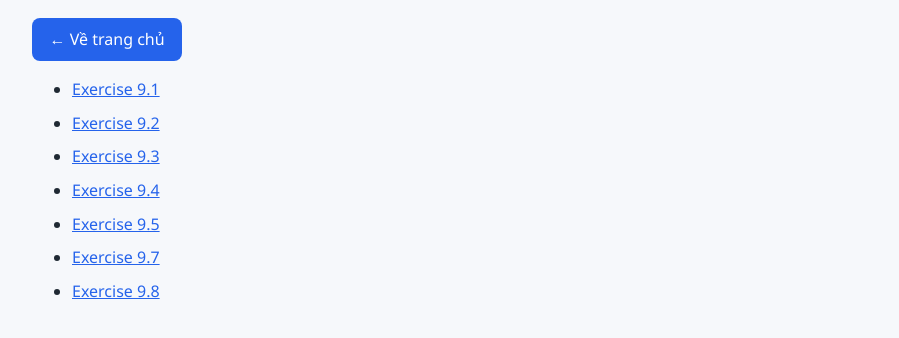
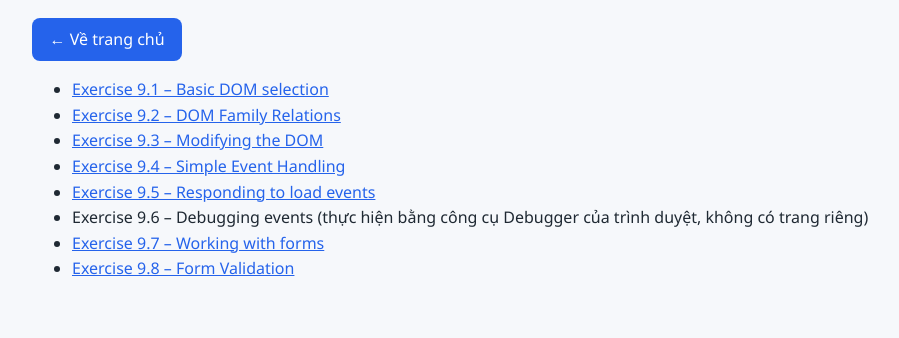
Before and after one commit to duongvu31241024842/BaiTapCaNhan-Tuan3, a plain HTML site: page JavaScript-Labs/Lab09/index.html in a window 1280 px wide. Shown: the part 108-446 px from the top of the page, without its empty margins (152-1051 px from the left). Drawn offline with Linux system fonts and the light colour scheme.

Commit message:
Update exercise list with detailed descriptions

```diff
--- a/JavaScript-Labs/Lab09/index.html
+++ b/JavaScript-Labs/Lab09/index.html
@@ -10,14 +10,15 @@
 <main class="lab-page">
   <h1>Lab 09 – JavaScript 2: DOM and Events</h1>
   <p><a class="btn" href="../index.html">← Về trang chủ</a></p>
-  <ul class="exercise-list">
-    <li><a href="lab09-walkthrough01.html">Exercise 9.1</a></li>
-    <li><a href="lab09-walkthrough02.html">Exercise 9.2</a></li>
-    <li><a href="lab09-walkthrough03.html">Exercise 9.3</a></li>
-    <li><a href="lab09-walkthrough04.html">Exercise 9.4</a></li>
-    <li><a href="lab09-walkthrough05.html">Exercise 9.5</a></li>
-    <li><a href="lab09-walkthrough07.html">Exercise 9.7</a></li>
-    <li><a href="lab09-walkthrough08.html">Exercise 9.8</a></li>
+  <ul>
+    <li><a href="lab09-walkthrough01.html">Exercise 9.1 – Basic DOM selection</a></li>
+    <li><a href="lab09-walkthrough02.html">Exercise 9.2 – DOM Family Relations</a></li>
+    <li><a href="lab09-walkthrough03.html">Exercise 9.3 – Modifying the DOM</a></li>
+    <li><a href="lab09-walkthrough04.html">Exercise 9.4 – Simple Event Handling</a></li>
+    <li><a href="lab09-walkthrough05.html">Exercise 9.5 – Responding to load events</a></li>
+    <li>Exercise 9.6 – Debugging events (thực hiện bằng công cụ Debugger của trình duyệt, không có trang riêng)</li>
+    <li><a href="lab09-walkthrough07.html">Exercise 9.7 – Working with forms</a></li>
+    <li><a href="lab09-walkthrough08.html">Exercise 9.8 – Form Validation</a></li>
   </ul>
 </main>
 </body>
```
